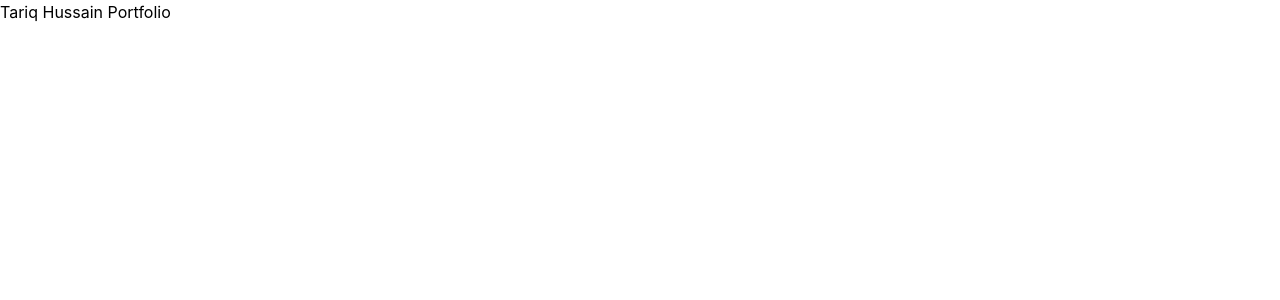
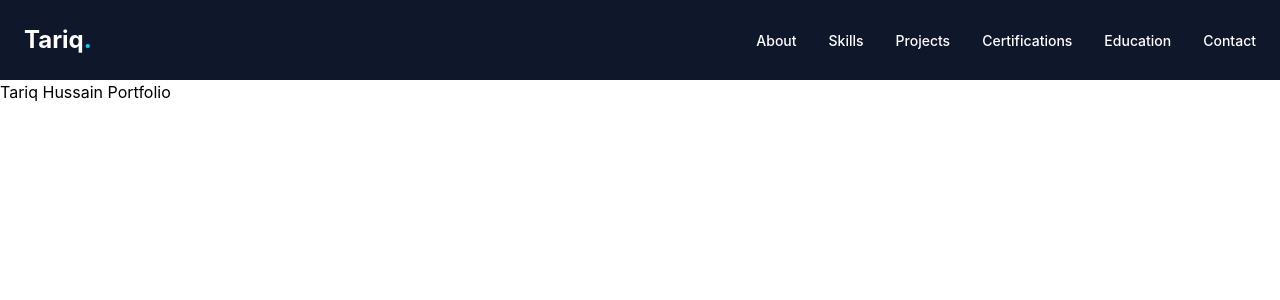
Before and after one commit to TariqTechie-dev/tariq-portfolio, a React (Vite) app: page / in a window 1280 px wide. Shown: the top 300 px of the page. Built offline with nearby package versions, Linux system fonts and the light colour scheme.

Commit message:
Create responsive navbar , page structure and install react-icon

```diff
--- a/package.json
+++ b/package.json
@@ -11,7 +11,8 @@
   },
   "dependencies": {
     "react": "^19.2.8",
-    "react-dom": "^19.2.8"
+    "react-dom": "^19.2.8",
+    "react-icons": "^5.7.0"
   },
   "devDependencies": {
     "@eslint/js": "^10.0.1",
--- a/src/components/layout/Navbar.js
+++ /dev/null
@@ -1,9 +0,0 @@
-const Navbar = () => {
-  return (
-    <nav>
-      <h2>Tariq Hussain</h2>
-    </nav>
-  );
-};
-
-export default Navbar;
--- /dev/null
+++ b/src/components/layout/Navbar.jsx
@@ -0,0 +1,71 @@
+import { useState } from "react";
+import { FaBars, FaTimes } from "react-icons/fa";
+
+const Navbar = () => {
+  const [nav, setNav] = useState(false);
+
+  const links = [
+    { id: 1, name: "About", href: "#about" },
+    { id: 2, name: "Skills", href: "#skills" },
+    { id: 3, name: "Projects", href: "#projects" },
+    { id: 4, name: "Certifications", href: "#certifications" },
+    { id: 5, name: "Education", href: "#education" },
+    { id: 6, name: "Contact", href: "#contact" },
+  ];
+
+  return (
+    <nav className="sticky top-0 z-50 w-full bg-slate-900 text-white">
+      <div className="mx-auto flex h-20 max-w-7xl items-center justify-between px-6">
+
+        {/* Logo */}
+        <a
+          href="#home"
+          className="text-2xl font-bold"
+        >
+          Tariq<span className="text-cyan-400">.</span>
+        </a>
+
+        {/* Desktop Menu */}
+        <ul className="hidden items-center gap-8 md:flex">
+          {links.map((item) => (
+            <li key={item.id}>
+              <a
+                href={item.href}
+                className="text-sm font-medium transition-colors duration-200 hover:text-cyan-400"
+              >
+                {item.name}
+              </a>
+            </li>
+          ))}
+        </ul>
+
+        {/* Mobile Menu Button */}
+        <button
+          onClick={() => setNav(!nav)}
+          className="z-50 text-2xl md:hidden"
+          aria-label="Toggle navigation menu"
+        >
+          {nav ? <FaTimes /> : <FaBars />}
+        </button>
+
+        {/* Mobile Menu */}
+        {nav && (
+          <div className="absolute left-0 top-20 flex w-full flex-col items-center gap-8 bg-slate-900 py-10 md:hidden">
+            {links.map((item) => (
+              <a
+                key={item.id}
+                href={item.href}
+                onClick={() => setNav(false)}
+                className="text-lg font-medium transition-colors duration-200 hover:text-cyan-400"
+              >
+                {item.name}
+              </a>
+            ))}
+          </div>
+        )}
+      </div>
+    </nav>
+  );
+};
+
+export default Navbar;
--- a/src/page.jsx
+++ b/src/page.jsx
@@ -1,10 +1,16 @@
-import React from "react";
+import Navbar from "./components/layout/Navbar";
 
 const Page = () => {
   return (
-    <div>
-      <h1>Tariq Hussain Portfolio</h1>
-    </div>
+    <>
+      <Navbar />
+
+      <main>
+        <section id="home">
+          <h1>Tariq Hussain Portfolio</h1>
+        </section>
+      </main>
+    </>
   );
 };
 
```
Also changed, not shown: 1 other file (tests, documents, lock files or other folders).
